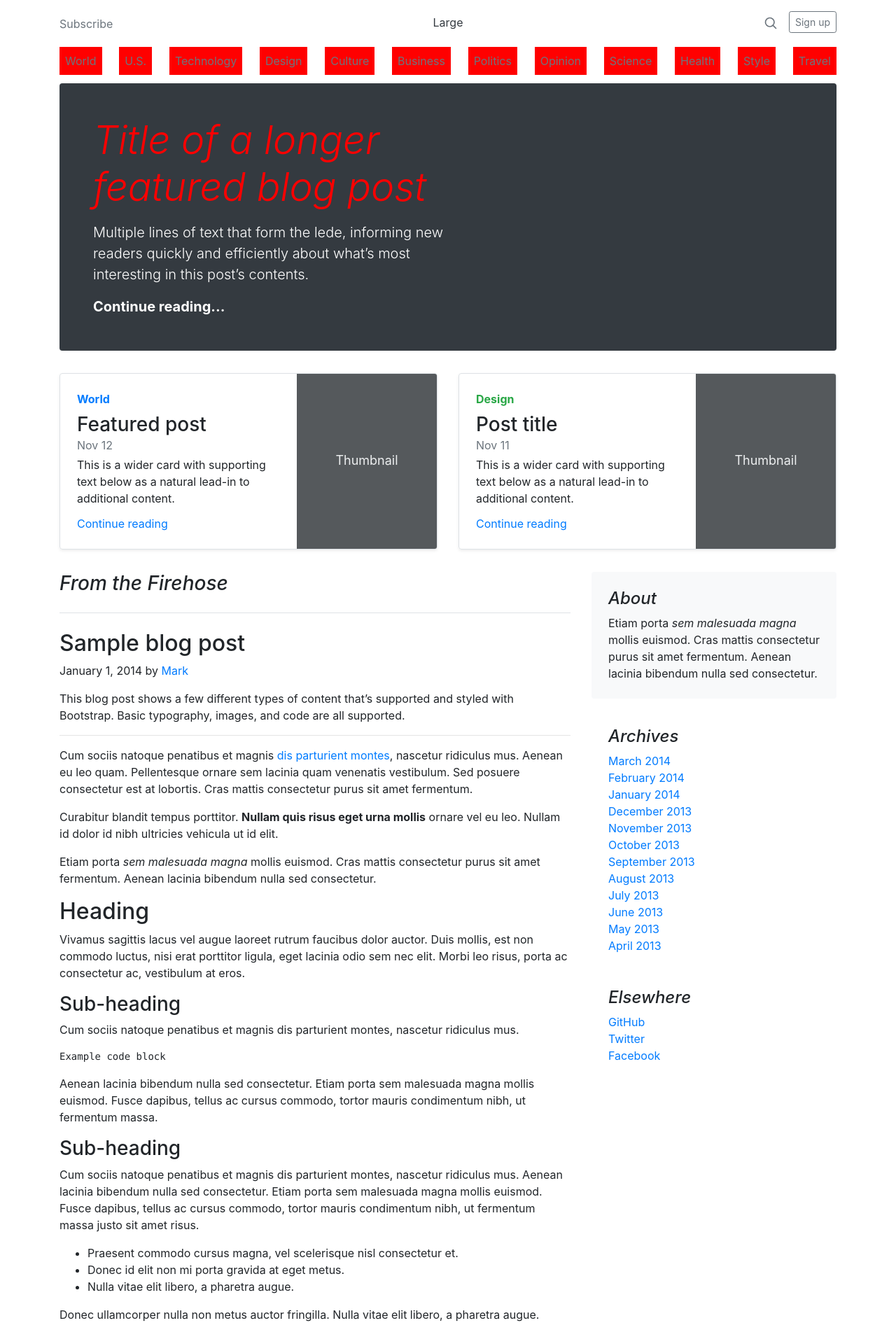
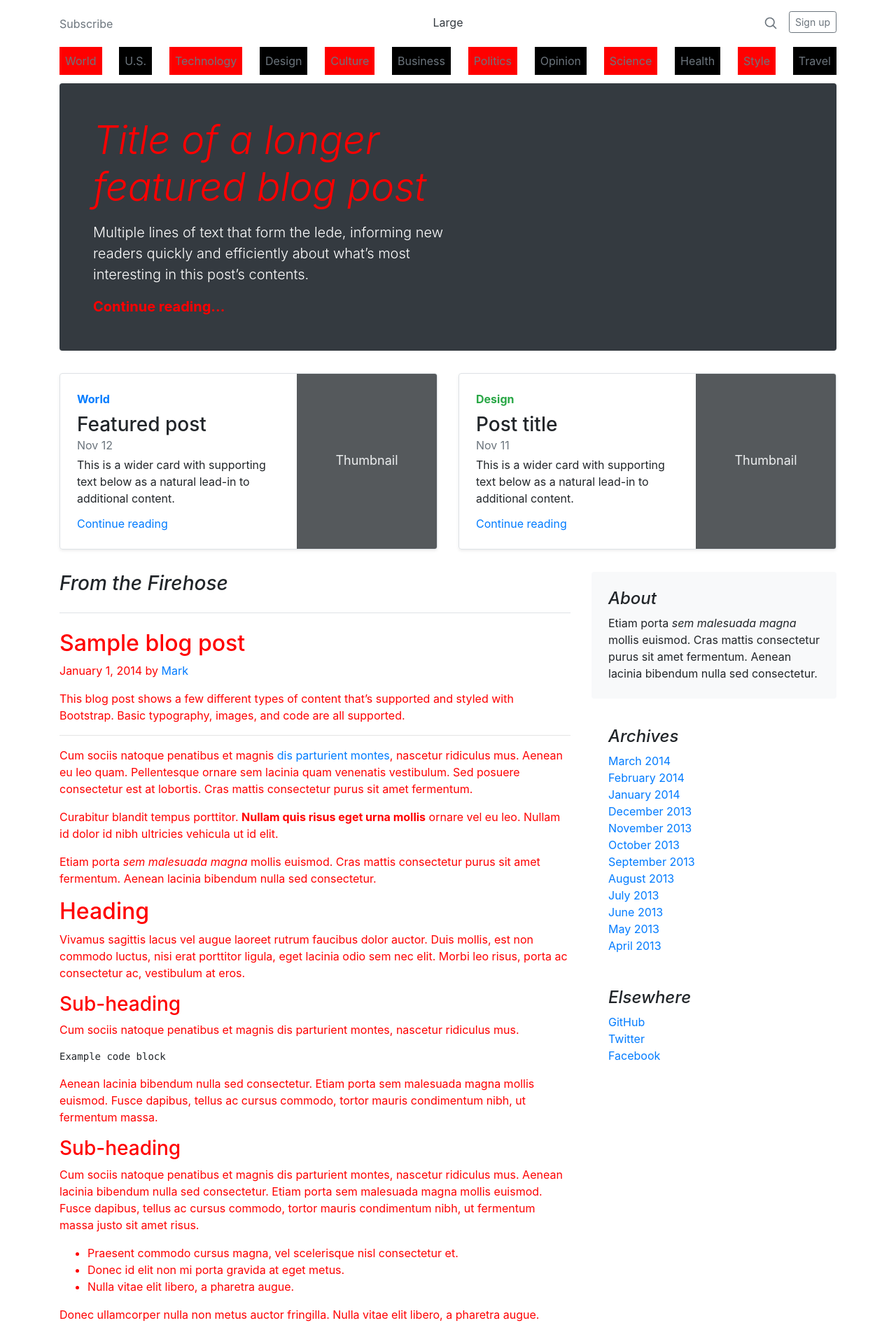
Before and after one commit to RoosaJuliaV/M2D7, a plain HTML site: page index.html in a window 1280 px wide. Shown: the top 1900 px of the page at 70% size. Drawn offline with nearby package versions, Linux system fonts and the light colour scheme.

Commit message:
Exercises 3, 4, 5

```diff
--- a/index.html
+++ b/index.html
@@ -34,12 +34,20 @@
 
            /* EX3) Write a selector to target the "continue reading..." inside the jumbotron */
 
-
+           .jumbotron p a {
+               color: red !IMPORTANT;
+           }
            /* EX4) Write a selector to target the first blogpost */
 
+           .blog-post:nth-child(2) {
+               color: red;
+           }
 
            /* EX5) Write a selector to target the "even" links in the navbar */
 
+           .nav > a:nth-child(even) {
+               background-color: black !IMPORTANT;
+               }
 
            /* EX6) Write a selector to target the last blog post */
 
@@ -144,7 +152,7 @@
         </div>
       </header>
 
-      <div id="navbar" class="nav-scroller py-1 mb-2">
+      <div class="nav-scroller py-1 mb-2">
         <nav class="nav d-flex justify-content-between">
           <a class="p-2 text-muted" href="#">World</a>
           <a class="p-2 text-muted" href="#">U.S.</a>
```
